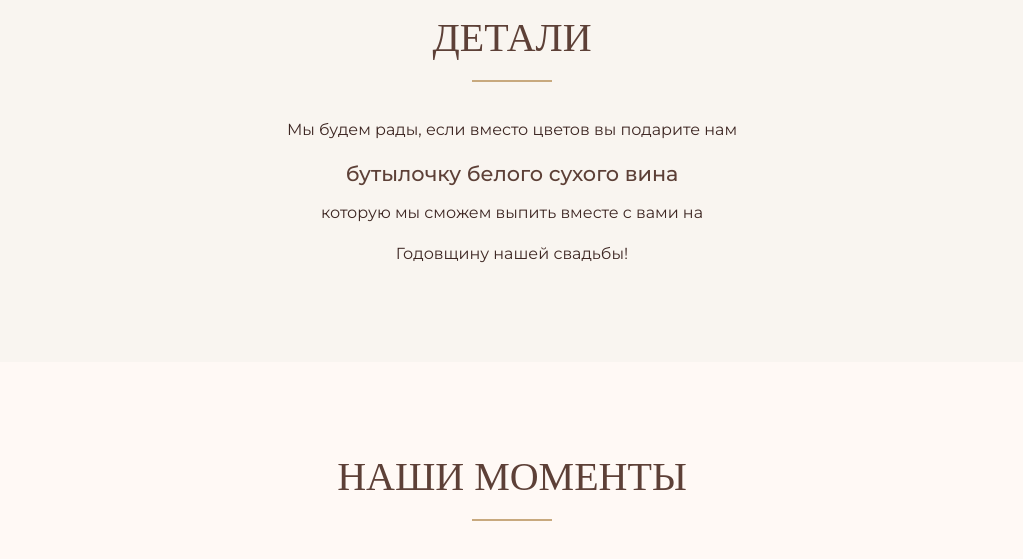
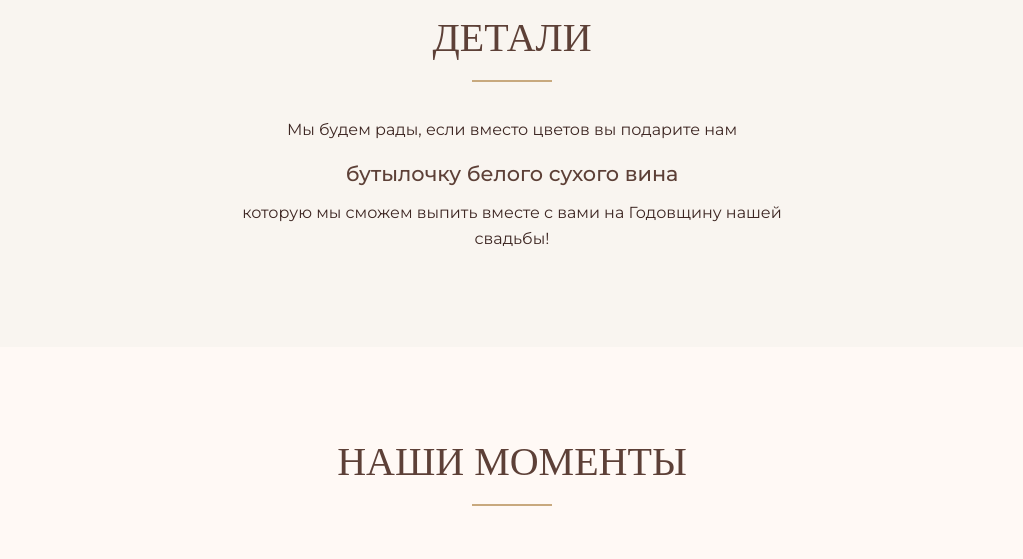
Before and after one commit to IamBerzilla/wedding, a plain HTML site: page index.html in a window 1280 px wide. Shown: the part 2584-3143 px from the top of the page, without its empty margins (128-1151 px from the left). Drawn offline with nearby package versions, Linux system fonts and the light colour scheme.

Commit message:
details text change

```diff
--- a/index.html
+++ b/index.html
@@ -102,8 +102,7 @@
             <div class="dress-code">
               <p>Мы будем рады, если вместо цветов вы подарите нам</p>
               <strong>бутылочку белого сухого вина</strong>
-              <p>которую мы сможем выпить вместе с вами на</p>
-              <p>Годовщину нашей свадьбы!</p>
+              <p>которую мы сможем выпить вместе с вами на Годовщину нашей свадьбы!</p>
             </div>
         </div>
     </section>
```
